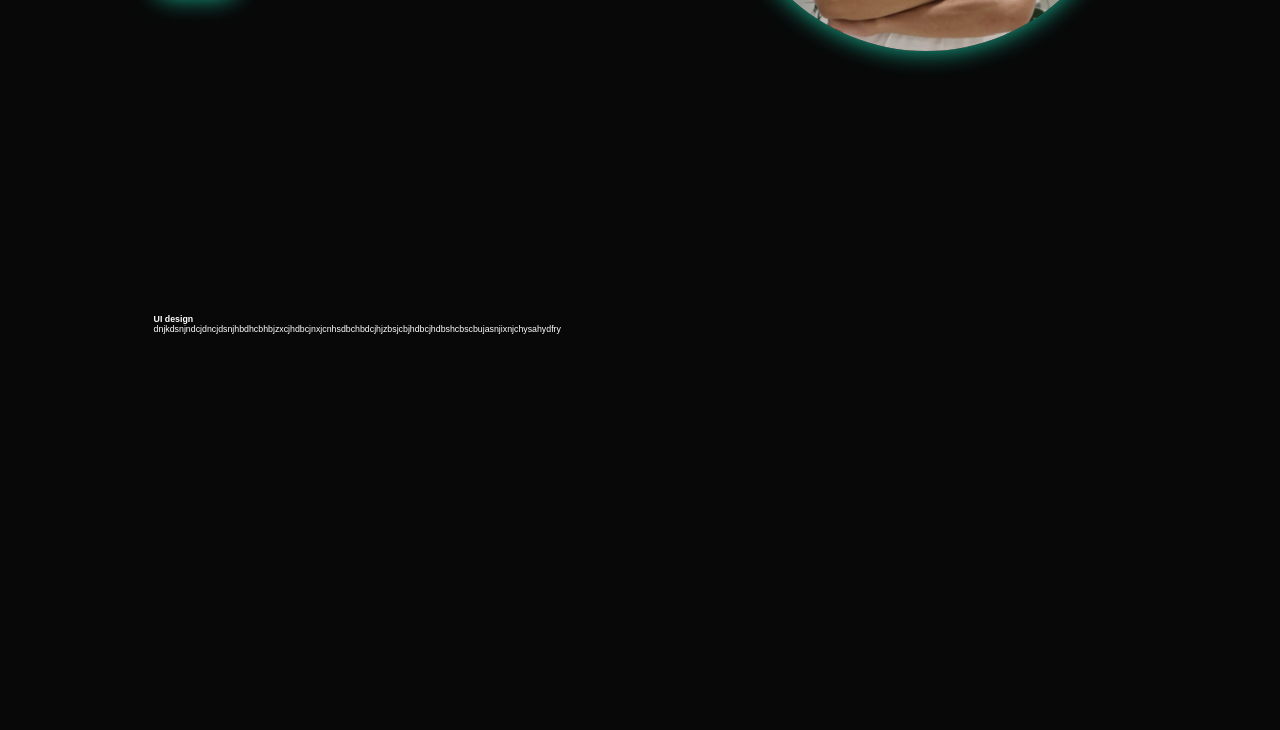
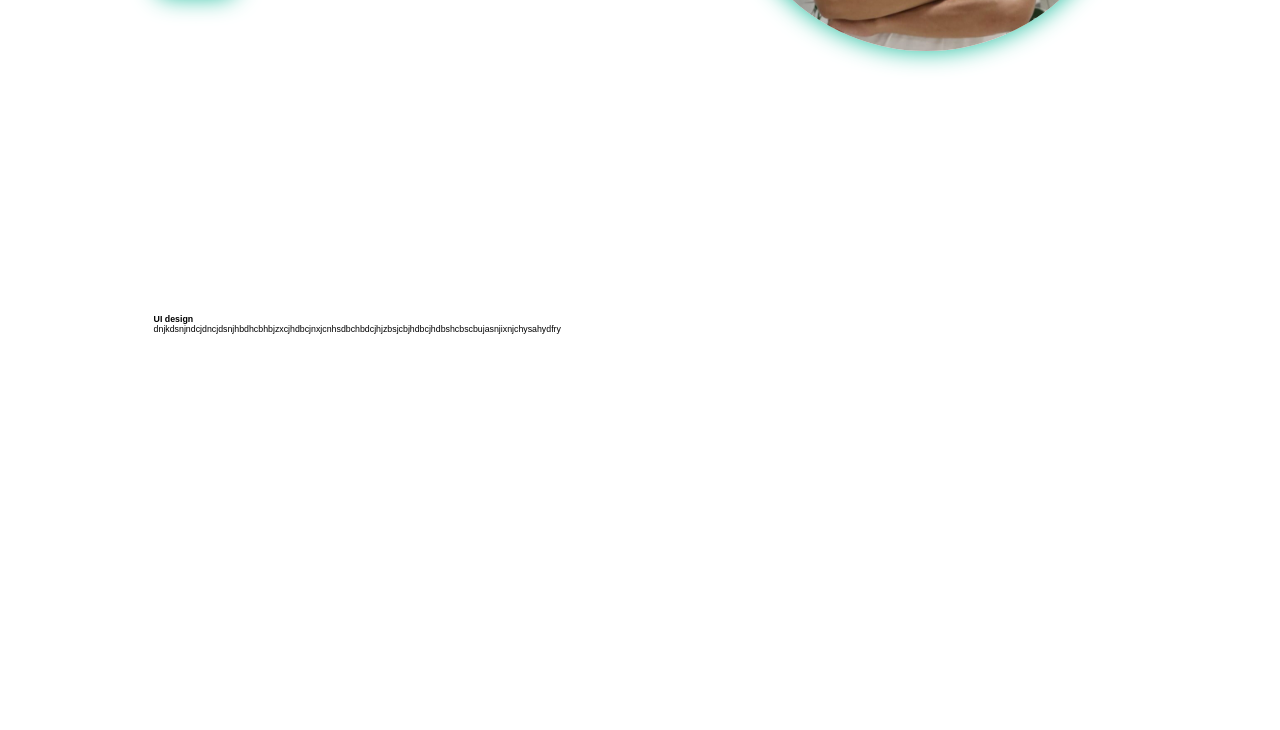
Before and after one commit to alternatif-omg/alternatif-omg.github.io, a plain HTML site: page index.html in a window 1280 px wide. Shown: the part 574-1304 px from the top of the page. Drawn offline with nearby package versions, Linux system fonts and the light colour scheme.

Commit message:
Update styles.css

```diff
--- a/styles.css
+++ b/styles.css
@@ -10,9 +10,9 @@
 }
 
 :root {
-   --bg-color: #080808;
+   --bg-color: white;
    --second-bg-color: #131313;
-   --text-color: white;
+   --text-color: black;
    --main-color: #1abc9c;
 }
 
```
